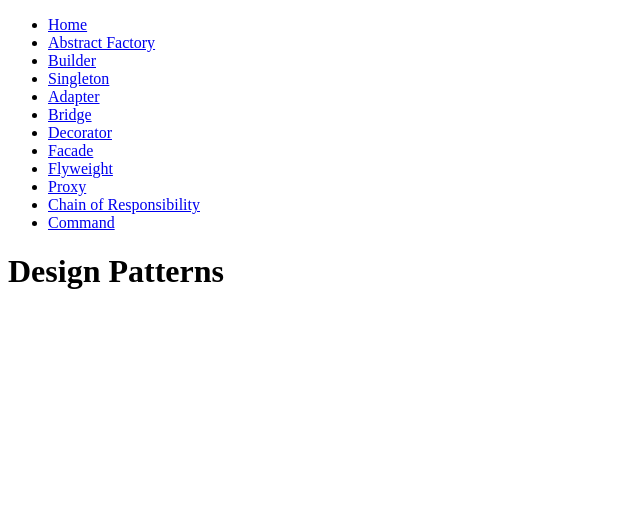
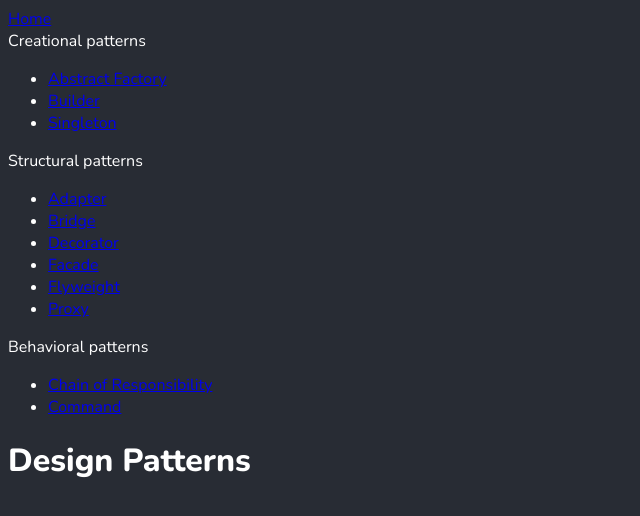
Before and after one commit to loonskai/design-patterns, a React (Create React App) app in the folder client/: page / in a window 1280 px wide. Shown: the top 516 px of the page, without its empty margins (0-640 px from the left). Built offline with nearby package versions, Linux system fonts and the light colour scheme.

Commit message:
Update fonts

```diff
--- a/client/public/index.html
+++ b/client/public/index.html
@@ -11,6 +11,8 @@
     />
     <link rel="apple-touch-icon" href="%PUBLIC_URL%/logo192.png" />
     <link rel="manifest" href="%PUBLIC_URL%/manifest.json" />
+    <link rel="preconnect" href="https://fonts.gstatic.com">
+    <link href="https://fonts.googleapis.com/css2?family=Nunito:wght@400;800&display=swap" rel="stylesheet">
     <title>Design Patterns</title>
   </head>
   <body>
--- /dev/null
+++ b/client/src/App.css
@@ -0,0 +1,9 @@
+body {
+  background-color: #282c34;
+  color: #ffffff;
+  font-family: 'Nunito', sans-serif;
+}
+
+h1 {
+  color: #ffffff;
+}
--- a/client/src/App.tsx
+++ b/client/src/App.tsx
@@ -1,5 +1,6 @@
 import React from 'react';
 import Router from './Router';
+import './App.css';
 
 function App(): JSX.Element {
   return <Router />;
--- a/client/src/components/Navigation.tsx
+++ b/client/src/components/Navigation.tsx
@@ -1,24 +1,38 @@
 import React from 'react';
 import { NavLink } from 'react-router-dom';
+import './Navigation.css';
 
 export default function Navigation(): JSX.Element {
   return (
     <header>
       <nav>
+        <NavLink to="/">Home</NavLink>
+        <div>
+            Creational patterns
           <ul>
-          <li><NavLink to="/">Home</NavLink></li>
             <li><NavLink to="/abstract-factory">Abstract Factory</NavLink></li>
             <li><NavLink to="/builder">Builder</NavLink></li>
             <li><NavLink to="/singleton">Singleton</NavLink></li>
+          </ul>
+        </div>
+        <div>
+            Structural patterns
+          <ul>
             <li><NavLink to="/adapter">Adapter</NavLink></li>
             <li><NavLink to="/bridge">Bridge</NavLink></li>
             <li><NavLink to="/decorator">Decorator</NavLink></li>
             <li><NavLink to="/facade">Facade</NavLink></li>
             <li><NavLink to="/flyweight">Flyweight</NavLink></li>
             <li><NavLink to="/proxy">Proxy</NavLink></li>
+          </ul>
+        </div>
+        <div>
+            Behavioral patterns
+          <ul>
             <li><NavLink to="/chain-of-responsibility">Chain of Responsibility</NavLink></li>
             <li><NavLink to="/command">Command</NavLink></li>
           </ul>
+        </div>
       </nav>
     </header>
   );
```
Also changed, not shown: client/src/components/Navigation.css (added), client/src/pages/styles/Page.css (added). Lines whose indentation alone changed are shown as unchanged.
